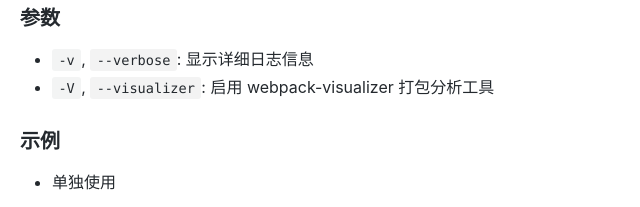
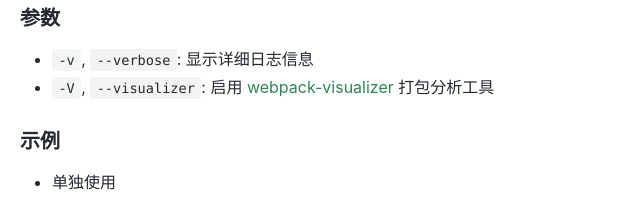
Before and after one commit to dacejs/dacejs.github.io, a plain HTML site: page docs/concepts/commands.html in a window 1280 px wide. Shown: the part 308-515 px from the top of the page, 288-928 px from the left. Drawn offline with nearby package versions, Linux system fonts and the light colour scheme.

Commit message:
Deploy website
Deploy website version based on c59246b40faf457ff876026feb9829795c799859

```diff
--- a/docs/concepts/commands.html
+++ b/docs/concepts/commands.html
@@ -33,7 +33,7 @@
 <h3><a class="anchor" aria-hidden="true" id="参数"></a><a href="#参数" aria-hidden="true" class="hash-link"><svg class="hash-link-icon" aria-hidden="true" height="16" version="1.1" viewBox="0 0 16 16" width="16"><path fill-rule="evenodd" d="M4 9h1v1H4c-1.5 0-3-1.69-3-3.5S2.55 3 4 3h4c1.45 0 3 1.69 3 3.5 0 1.41-.91 2.72-2 3.25V8.59c.58-.45 1-1.27 1-2.09C10 5.22 8.98 4 8 4H4c-.98 0-2 1.22-2 2.5S3 9 4 9zm9-3h-1v1h1c1 0 2 1.22 2 2.5S13.98 12 13 12H9c-.98 0-2-1.22-2-2.5 0-.83.42-1.64 1-2.09V6.25c-1.09.53-2 1.84-2 3.25C6 11.31 7.55 13 9 13h4c1.45 0 3-1.69 3-3.5S14.5 6 13 6z"></path></svg></a>参数</h3>
 <ul>
 <li><code>-v</code>, <code>--verbose</code>: 显示详细日志信息</li>
-<li><code>-V</code>, <code>--visualizer</code>: 启用 webpack-visualizer 打包分析工具</li>
+<li><code>-V</code>, <code>--visualizer</code>: 启用 <a href="https://github.com/chrisbateman/webpack-visualizer">webpack-visualizer</a> 打包分析工具</li>
 </ul>
 <h3><a class="anchor" aria-hidden="true" id="示例"></a><a href="#示例" aria-hidden="true" class="hash-link"><svg class="hash-link-icon" aria-hidden="true" height="16" version="1.1" viewBox="0 0 16 16" width="16"><path fill-rule="evenodd" d="M4 9h1v1H4c-1.5 0-3-1.69-3-3.5S2.55 3 4 3h4c1.45 0 3 1.69 3 3.5 0 1.41-.91 2.72-2 3.25V8.59c.58-.45 1-1.27 1-2.09C10 5.22 8.98 4 8 4H4c-.98 0-2 1.22-2 2.5S3 9 4 9zm9-3h-1v1h1c1 0 2 1.22 2 2.5S13.98 12 13 12H9c-.98 0-2-1.22-2-2.5 0-.83.42-1.64 1-2.09V6.25c-1.09.53-2 1.84-2 3.25C6 11.31 7.55 13 9 13h4c1.45 0 3-1.69 3-3.5S14.5 6 13 6z"></path></svg></a>示例</h3>
 <ul>
```
Also changed, not shown: docs/concepts/commands/index.html (+1 -1 lines).
